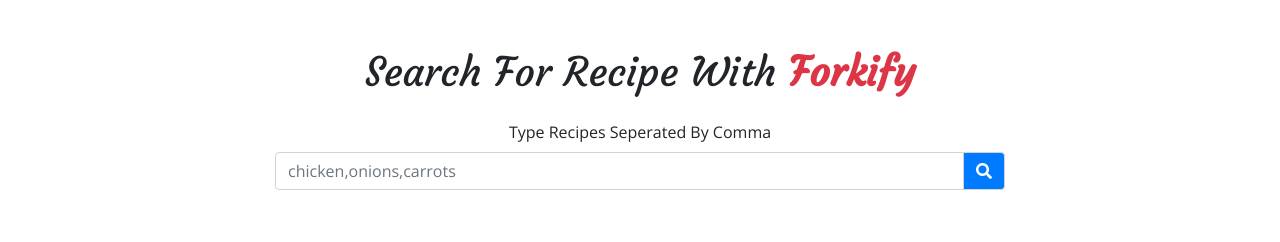
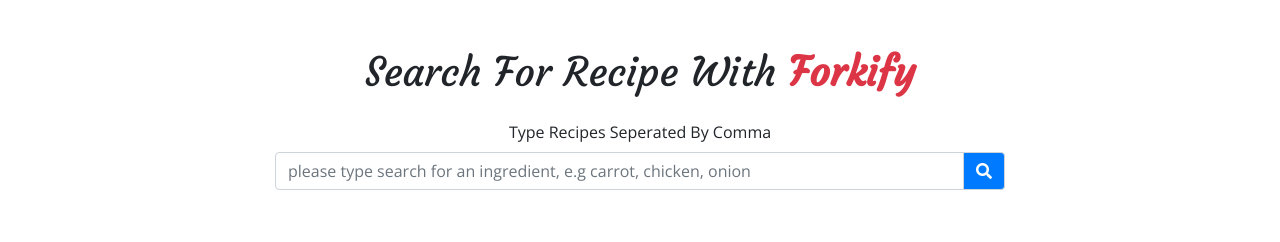
Before and after one commit to jixuni/React-Recipes, a React (Create React App) app: page / in a window 1280 px wide. Shown: the top 242 px of the page. Built offline with nearby package versions, Linux system fonts and the light colour scheme; no server answers.

Commit message:
fixed some typo

```diff
--- a/src/components/RecipeSearch.js
+++ b/src/components/RecipeSearch.js
@@ -21,7 +21,7 @@
                   <input
                     type='text'
                     name='search'
-                    placeholder='chicken,onions,carrots'
+                    placeholder='please type search for an ingredient, e.g carrot, chicken, onion'
                     className='form-control'
                     value={value}
                     onChange={handleChange}
```
